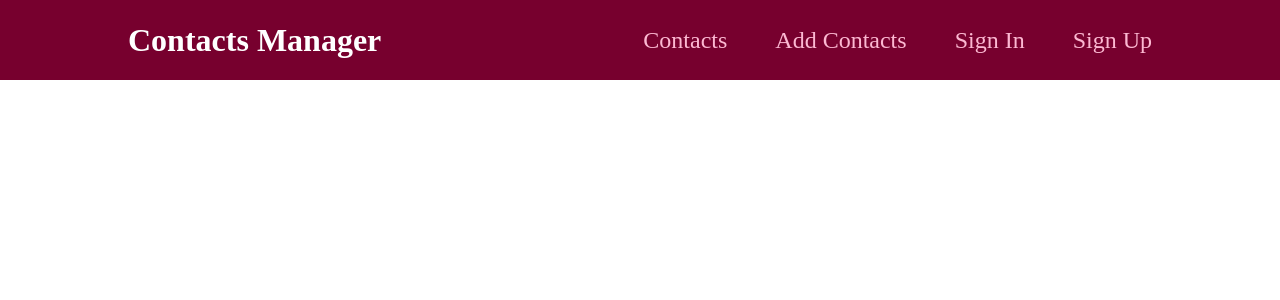
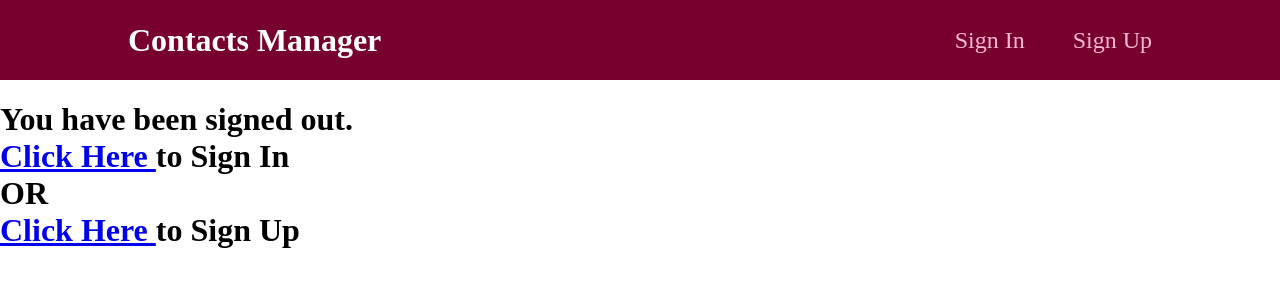
Before and after one commit to sujal7/final-project-frontend, a React (Create React App) app: page /signout in a window 1280 px wide. Shown: the top 300 px of the page. Built offline with nearby package versions, Linux system fonts and the light colour scheme.

Commit message:
Add user authentication state management using Redux

```diff
--- a/package.json
+++ b/package.json
@@ -9,8 +9,10 @@
     "firebase": "^9.6.6",
     "react": "^17.0.2",
     "react-dom": "^17.0.2",
+    "react-redux": "^7.2.6",
     "react-router-dom": "^6.2.1",
     "react-scripts": "5.0.0",
+    "redux": "^4.1.2",
     "web-vitals": "^2.1.4"
   },
   "scripts": {
--- a/src/App.jsx
+++ b/src/App.jsx
@@ -1,5 +1,7 @@
+import { Route, Routes } from 'react-router-dom';
+import { useSelector } from 'react-redux';
+
 import './App.css';
-import { Route, Routes } from 'react-router-dom';
 import Layout from './components/layout/Layout';
 import SignUp from './pages/user/SignUp';
 import SignIn from './pages/user/SignIn';
@@ -7,20 +9,29 @@ import AllContacts from './pages/contacts/AllContacts';
 import AddContacts from './pages/contacts/AddContacts';
 import DeleteContacts from './pages/contacts/DeleteContacts';
 import EditContacts from './pages/contacts/EditContacts';
+import SignOut from './pages/user/SignOut';
 
 function App() {
-  // localStorage.removeItem('token');
+  const isAuth = useSelector((state) => state.isAuth);
   return (
     <div>
       <Layout>
+        {isAuth ? (
           <Routes>
-          <Route path="/signup" element={<SignUp />} />
-          <Route path="/signin" element={<SignIn />} />
             <Route path="/contacts" element={<AllContacts />} />
             <Route path="/add-contacts" element={<AddContacts />} />
             <Route path="/delete-contacts/:id" element={<DeleteContacts />} />
             <Route path="/edit-contacts/:id" element={<EditContacts />} />
+            <Route path="/signin" element={<SignIn />} />
+            <Route path="/signout" element={<SignOut />} />
           </Routes>
+        ) : (
+          <Routes>
+            <Route path="/signup" element={<SignUp />} />
+            <Route path="/signin" element={<SignIn />} />
+            <Route path="/signout" element={<SignOut />} />
+          </Routes>
+        )}
       </Layout>
     </div>
   );
--- a/src/components/layout/MainNavigation.jsx
+++ b/src/components/layout/MainNavigation.jsx
@@ -1,13 +1,17 @@
 import { Link } from 'react-router-dom';
+import { useSelector } from 'react-redux';
 
 // This is component specific style which only applies for this component.
 import classes from './MainNavigation.module.css';
 
 export default function MainNavigation() {
+  const isAuth = useSelector((state) => state.isAuth);
   return (
     <header className={classes.header}>
       <div className={classes.logo}>Contacts Manager</div>
       <nav>
+        <ul>
+          {isAuth ? (
             <ul>
               <li>
                 <Link to="/contacts">Contacts</Link>
@@ -16,12 +20,20 @@ export default function MainNavigation() {
                 <Link to="/add-contacts">Add Contacts</Link>
               </li>
               <li>
+                <Link to="/signout">Sign Out</Link>
+              </li>
+            </ul>
+          ) : (
+            <ul>
+              <li>
                 <Link to="/signin">Sign In</Link>
               </li>
               <li>
                 <Link to="/signup">Sign Up</Link>
               </li>
             </ul>
+          )}
+        </ul>
       </nav>
     </header>
   );
--- a/src/index.js
+++ b/src/index.js
@@ -2,10 +2,15 @@ import React from 'react';
 import ReactDOM from 'react-dom';
 import App from './App';
 import { BrowserRouter } from 'react-router-dom';
+import { Provider } from 'react-redux';
+
+import store from './store/index';
 
 ReactDOM.render(
-  <BrowserRouter>
-    <App />
-  </BrowserRouter>,
+  <Provider store={store}>
+    <BrowserRouter>
+      <App />
+    </BrowserRouter>
+  </Provider>,
   document.getElementById('root')
 );
--- a/src/pages/user/SignIn.jsx
+++ b/src/pages/user/SignIn.jsx
@@ -1,11 +1,15 @@
 import React from 'react';
+import { useDispatch } from 'react-redux';
 import { useNavigate } from 'react-router-dom';
+
 import UserForm from '../../components/common/user/UserForm';
 
 export default function SignIn() {
   const navigate = useNavigate();
 
-  function addSignUpHandler(formData) {
+  const dispatch = useDispatch();
+
+  function addSignInHandler(formData) {
     fetch('http://localhost:5000/signin', {
       method: 'POST',
       body: JSON.stringify(formData),
@@ -18,6 +22,9 @@ export default function SignIn() {
         localStorage.setItem('token', resData.token);
       })
       .then(() => {
+        dispatch({ type: 'LOGIN' });
+      })
+      .then(() => {
         navigate('/contacts', { replace: true });
       })
       .catch((error) => {
@@ -27,7 +34,7 @@ export default function SignIn() {
 
   return (
     <section>
-      <UserForm onSubmit={addSignUpHandler} type="Sign In" />
+      <UserForm onSubmit={addSignInHandler} type="Sign In" />
     </section>
   );
 }
--- /dev/null
+++ b/src/pages/user/SignOut.jsx
@@ -0,0 +1,19 @@
+import { useDispatch } from 'react-redux';
+import { Link } from 'react-router-dom';
+
+export default function SignOut() {
+  const dispatch = useDispatch();
+  dispatch({ type: 'LOGOUT' });
+
+  return (
+    <h1>
+      You have been signed out.
+      <br />
+      <Link to="/signin">Click Here </Link>to Sign In
+      <br />
+      OR
+      <br />
+      <Link to="/signup">Click Here </Link>to Sign Up
+    </h1>
+  );
+}
--- /dev/null
+++ b/src/store/index.js
@@ -0,0 +1,16 @@
+import { createStore } from 'redux';
+
+const authReducer = (state = { isAuth: false }, action) => {
+  switch (action.type) {
+    case 'LOGIN':
+      return { ...state, isAuth: true };
+    case 'LOGOUT':
+      return { ...state, isAuth: false };
+    default:
+      return state;
+  }
+};
+
+const store = createStore(authReducer);
+
+export default store;
```
Also changed, not shown: 1 other file (tests, documents, lock files or other folders). Lines whose indentation alone changed are shown as unchanged.
